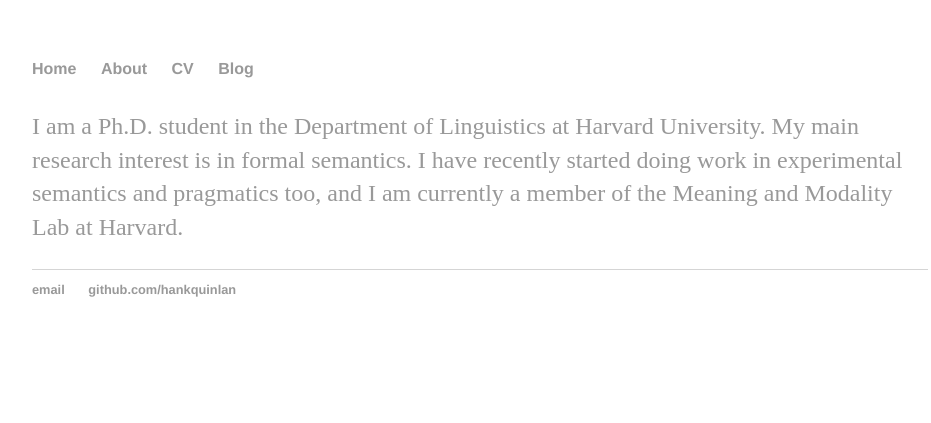
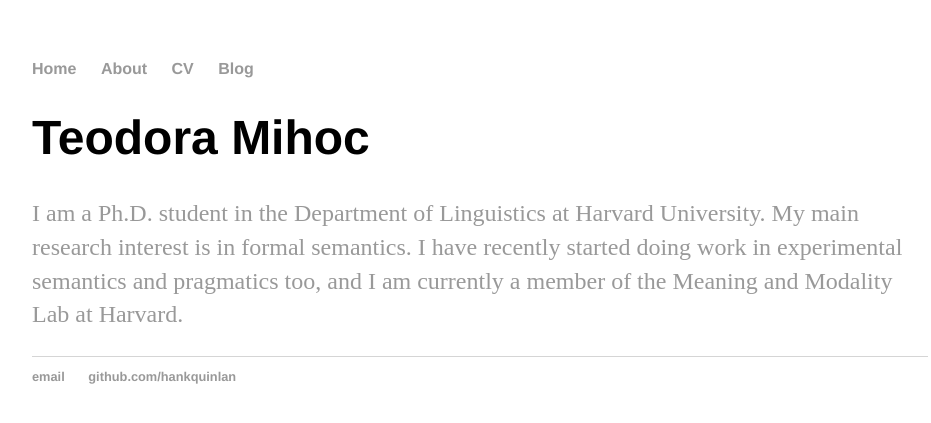
Before and after one commit to tmihoc/tmihoc.github.io, a Jekyll site: the page built from index.html, in a window 1280 px wide. Shown: the top 423 px of the page, without its empty margins (160-1091 px from the left). Built offline with Jekyll 4.4.1, drawn with Linux system fonts in a browser that asks for light colours.

Commit message:
Update index.html

```diff
--- a/index.html
+++ b/index.html
@@ -3,7 +3,7 @@ layout: default
 title: Teodora Mihoc
 ---
 <div class="blurb">
-	<h1></h1>
+	<h1>Teodora Mihoc</h1>
 	<p> <a href="/about">
 I am a Ph.D. student in the Department of Linguistics at Harvard University. My main research interest is in formal semantics. I have recently started doing work in experimental semantics and pragmatics too, and I am currently a member of the Meaning and Modality Lab at Harvard.
 
```
